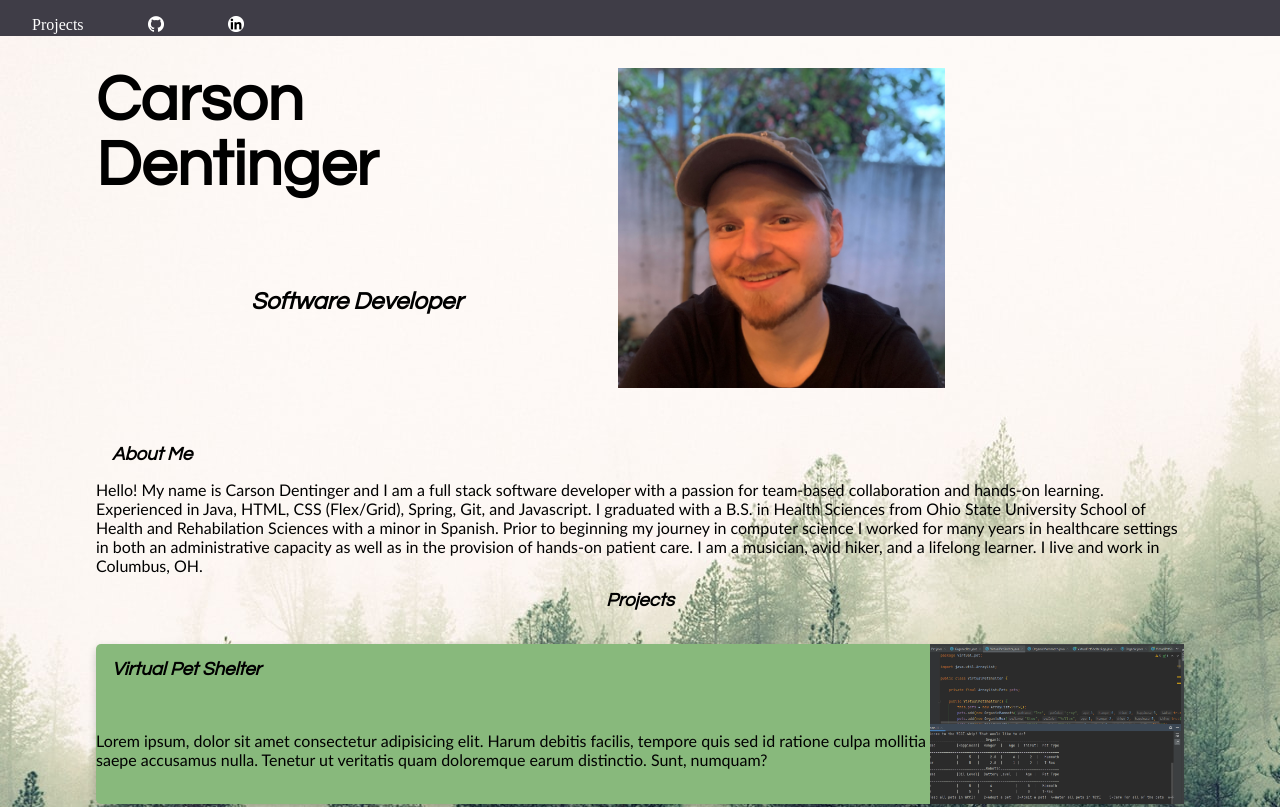
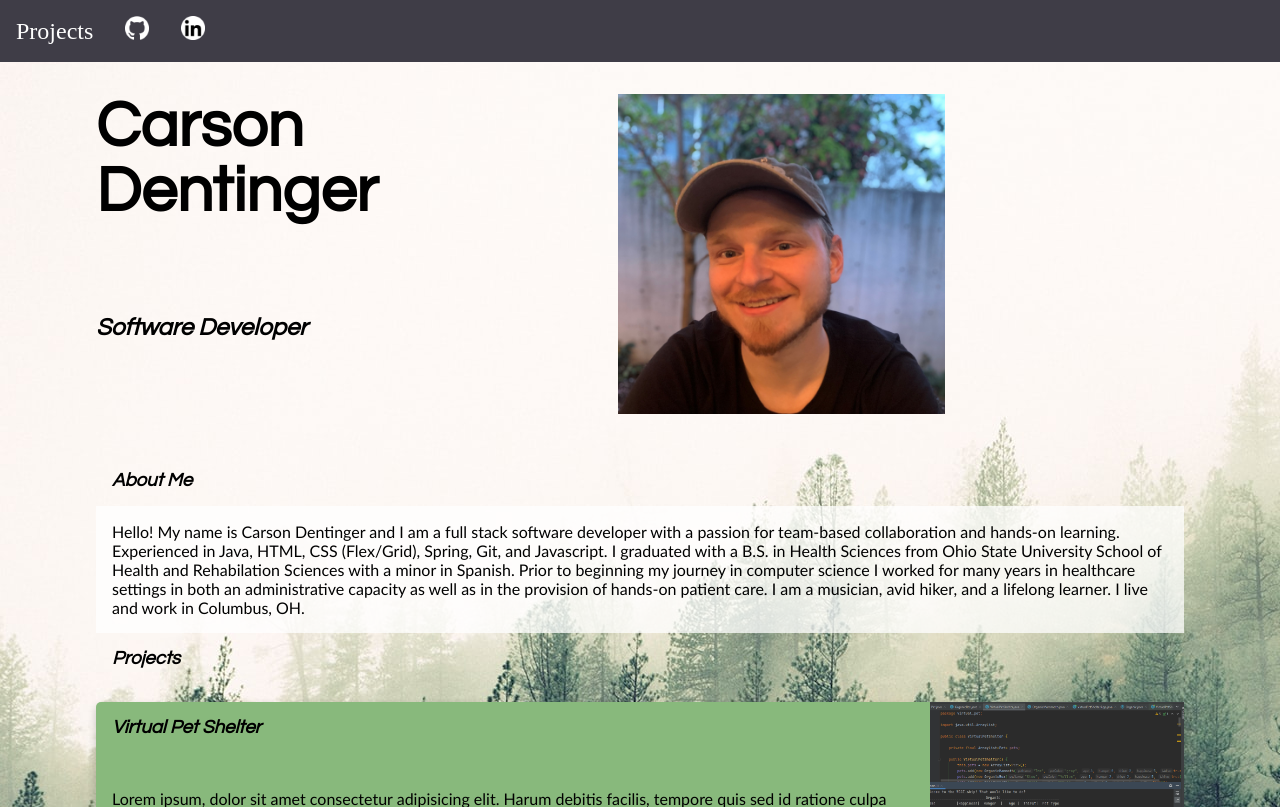
Before and after one commit to carsonDentinger/old-portfolio, a plain HTML site: page index.html in a window 1280 px wide. Shown: the top 807 px of the page. Drawn offline with Linux system fonts and the light colour scheme.

Commit message:
fixed header nav bar and made other cosmetic adjustments

```diff
--- a/css/layout.css
+++ b/css/layout.css
@@ -34,9 +34,9 @@
 
 .header{
     align-self: center;
-    display: inline-flex;
+    /* display: inline-flex; */
     width: 100%;
-    height: 36px;
+    /* height: 36px; */
 
 }
 
@@ -50,7 +50,7 @@
     grid-column: 1;
     grid-row: 2;
     display: flex;
-    justify-content: center;
+    justify-content: left;
 }
 
 #aboutMe{
@@ -67,7 +67,7 @@
     grid-column: 1;
     grid-row: 5;
     display: flex;
-    justify-content: center;
+    justify-content: start;
 }
 
 #listContainer{
@@ -82,16 +82,19 @@
 }
 
 .navItem{
-    margin-top: 1rem;
+    /* margin-top: 1rem;
     margin-left: 2rem;
-    margin-right: 2rem;
-    display: inline-flex;
+    margin-right: 2rem; */
+    /* display: inline-flex; */
+    padding: 1rem;;
     justify-content: center;
-
+    list-style: none;
+    font-size: x-large;
 }
 
 #navBar{
-    display: inline-flex;
+    display: flex;
+    align-items: center;
 }
 
 footer{
@@ -129,12 +132,12 @@ h3{
 }
 
 #gitHubLogo{
-    height:1rem;
+    height:1.5rem;
     width: auto;
 }
 
 #linkedInLogo{
-    height:1rem;
+    height:1.5rem;
     width: auto;
 }
 
@@ -188,3 +191,11 @@ h3{
     grid-column: 2;
     grid-row: 1/3;
 }
+
+.generalText{
+    padding: 1rem;
+}
+
+#aboutMeText{
+    background-color: rgba(255, 255, 255, 0.75);
+}
--- a/index.html
+++ b/index.html
@@ -30,7 +30,7 @@
             </div>
 
                 <h3 id="aboutMe"> About Me </h3>
-                    <p class="generalText">Hello! My name is Carson Dentinger and I am a full stack software developer with a passion for team-based collaboration and hands-on learning.
+                    <p class="generalText" id="aboutMeText">Hello! My name is Carson Dentinger and I am a full stack software developer with a passion for team-based collaboration and hands-on learning.
                         Experienced in Java, HTML, CSS (Flex/Grid), Spring, Git, and Javascript. I graduated with a B.S. in Health Sciences
                         from Ohio State University School of Health and Rehabilation Sciences with a minor in Spanish. Prior to beginning my journey in computer science
                         I worked for many years in healthcare settings in both an administrative capacity as well as in the provision of hands-on patient
@@ -69,8 +69,6 @@
                     </div>
                 </ul>
         </section>
-        </body>
-
         <footer>
             <p id="contact">CONTACT</p>
             <div >
@@ -82,4 +80,7 @@
                 </ul>
             </div>
         </footer>
+        </body>
+
+
     </html>
```
